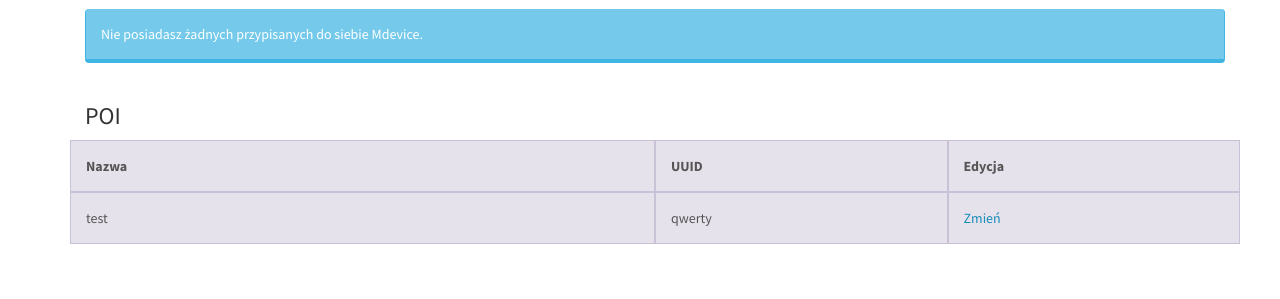
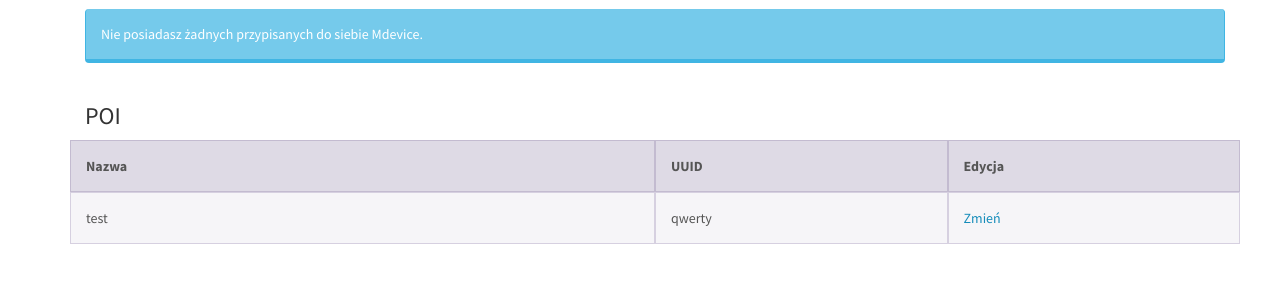
Before and after one commit to RafalCieslar/zespolowy, a Django app: page /devices/dashboard/ in a window 1280 px wide. Shown: the part 363-662 px from the top of the page. Run offline with Django 3.2, Linux system fonts and the light colour scheme; a user stored in the database is signed in; data comes from the database, SQL or seed files in the repository; some libraries are stand-ins or nearby versions.

Commit message:
Little visual tweak:)

```diff
--- a/WebApp/ESignboard/main/templates/main/base.html
+++ b/WebApp/ESignboard/main/templates/main/base.html
@@ -15,6 +15,7 @@
 
         .head {
             font-weight: bold;
+            background-color: rgba(86,61,124,.15);
         }
         .row {
             #margin-bottom: 20px;
@@ -24,12 +25,12 @@
           margin-bottom: 0;
         }
         [class*="col-"] {
-          padding-top: 15px;
-          padding-bottom: 15px;
-          background-color: #eee;
-          background-color: rgba(86,61,124,.15);
-          border: 1px solid #ddd;
-          border: 1px solid rgba(86,61,124,.2);
+            padding-top: 15px;
+            padding-bottom: 15px;
+            background-color: #eee;
+            background-color: rgba(86,61,124,.05);
+            border: 1px solid #ddd;
+            border: 1px solid rgba(86,61,124,.2);
         }
 
         .center {
```
